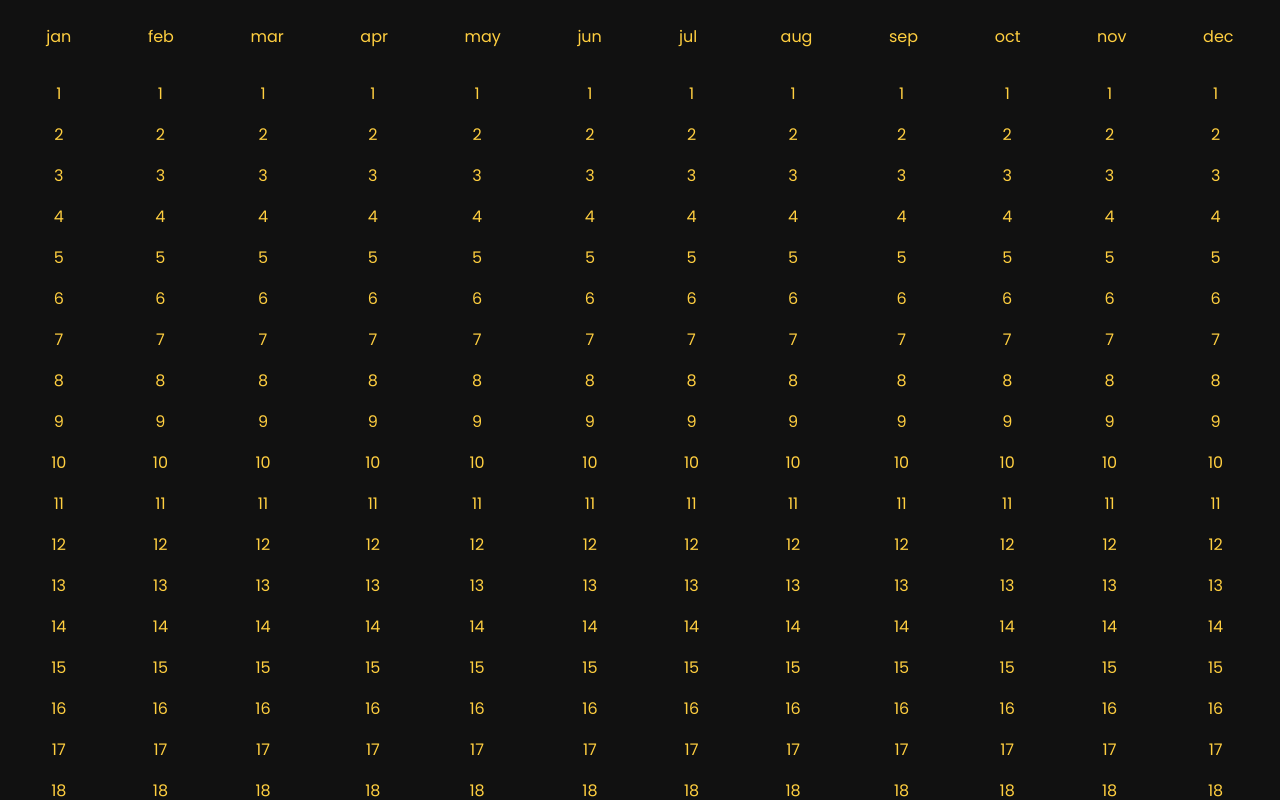
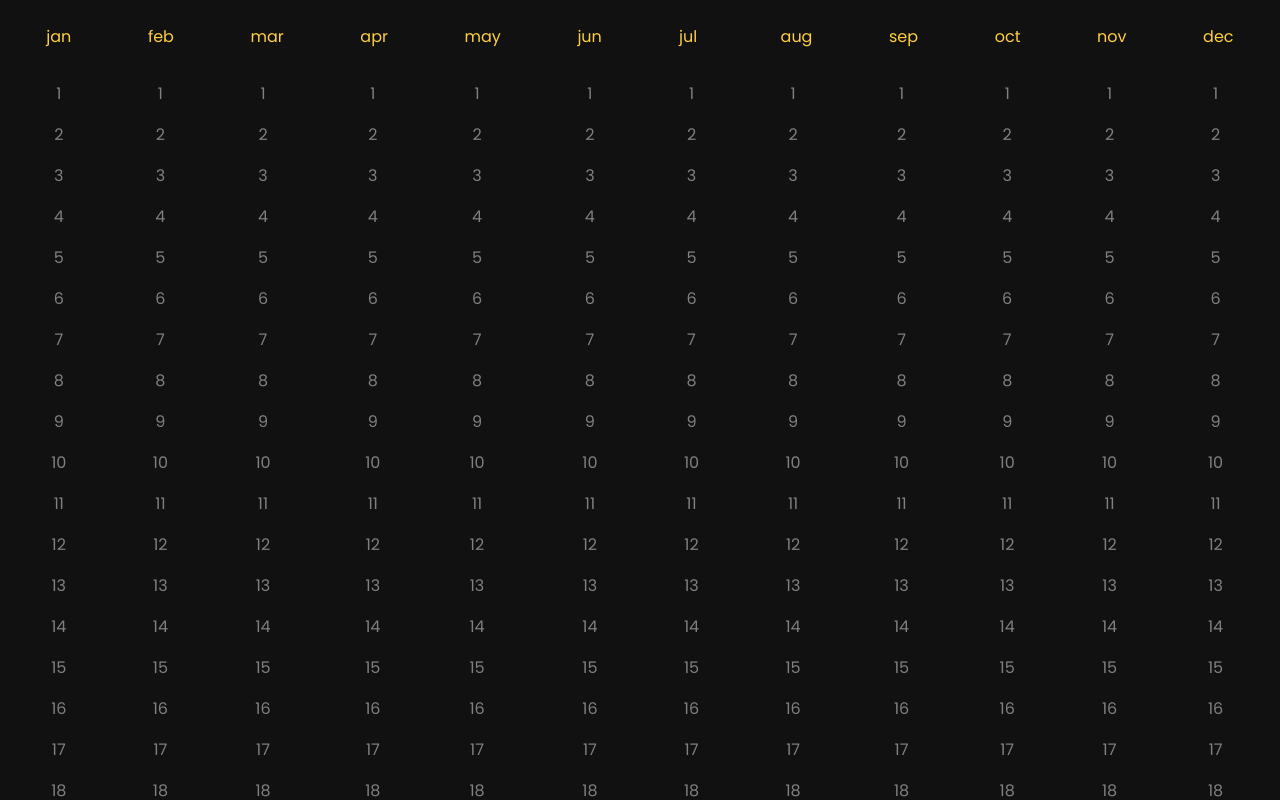
Before and after one commit to mohsohail/everyday-calender, a React app: page / in a window 1280 px wide. Shown: the top 800 px of the page. Built offline with nearby package versions, Linux system fonts and the light colour scheme; the HTML template or start-up script is replaced by a standard one.

Commit message:
onClick handler for date selection

```diff
--- a/client/source/components/Calendar/Calendar.scss
+++ b/client/source/components/Calendar/Calendar.scss
@@ -1,3 +1,5 @@
+@import '../../../style.scss';
+
 .calendar-container {
   display: flex;
   justify-content: space-around;
@@ -6,3 +8,7 @@
   display: flex;
   flex-direction: column;
 }
+
+.month {
+  color: $GOLD;
+}
--- a/client/source/components/Date/Date.jsx
+++ b/client/source/components/Date/Date.jsx
@@ -1,13 +1,17 @@
 import React from 'react';
 
+import '../../../style.scss';
 import './Date.scss';
 
+const handleClick = e => {
+  e.target.style.color = '#ffcf40';
+};
 const Date = ({ year, day, monthIndex, getDaysFromMonths }) => {
   return (
     <div className="dates">
       {getDaysFromMonths(year, monthIndex, day).map((day, dayIndex) => {
         return (
-          <p key={dayIndex} className="date">
+          <p key={dayIndex} className="date" onClick={handleClick}>
             {day}
           </p>
         );
--- a/client/source/components/Date/Date.scss
+++ b/client/source/components/Date/Date.scss
@@ -4,7 +4,6 @@
   width: 25px;
   height: 25px;
   text-align: center;
-  // padding: 5px;
-  // border-radius: 50%;
-  // border: 2px solid $GOLD;
+  color: $GREY;
+  cursor: pointer;
 }
--- a/client/style.scss
+++ b/client/style.scss
@@ -1,9 +1,9 @@
 @import url('https://fonts.googleapis.com/css?family=Poppins&display=swap');
 $COAL: #111111;
 $GOLD: #ffcf40;
+$GREY: #808080;
 
 body {
   font-family: 'Poppins', sans-serif;
   background-color: $COAL;
-  color: $GOLD;
 }
```
